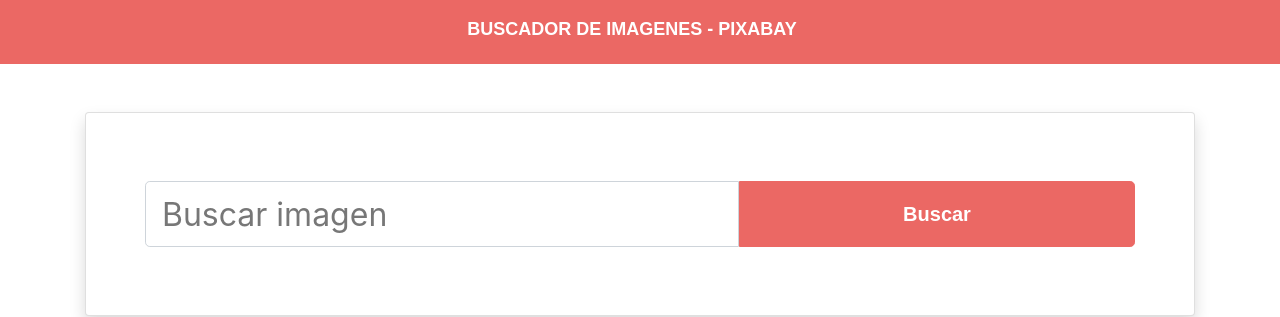
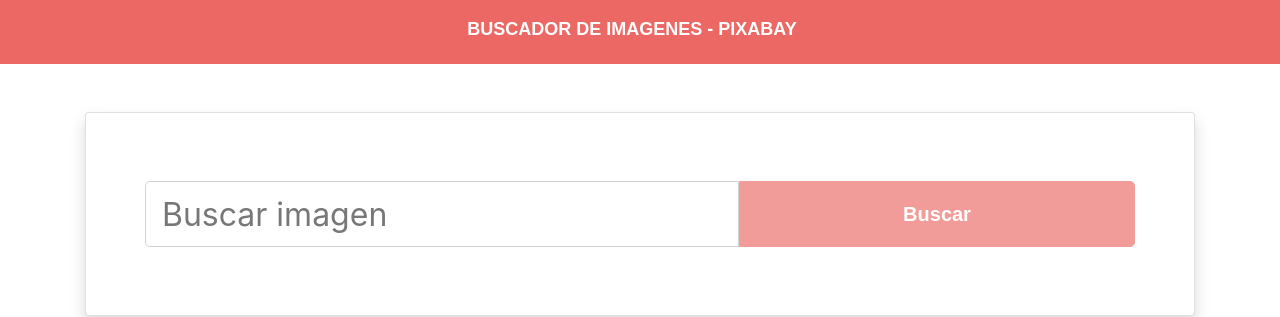
Before and after one commit to jampoolgarcia/app-search-image, an Angular app: page / in a window 1280 px wide. Shown: the top 317 px of the page. Built offline with nearby package versions, Linux system fonts and the light colour scheme; a web font is replaced by a local one.

Commit message:
added searchImages funcionality

```diff
--- a/src/app/components/search-images/search-images.component.html
+++ b/src/app/components/search-images/search-images.component.html
@@ -3,16 +3,20 @@
     <div class="card-body">
       <div class="row my-5 mx-4">
         <div class="col-lg-12">
-          <form>
+          <form #form="ngForm" (submit)="onSubmit()">
             <div class="input-group">
               <input type="search"
                 class="form-control form-control-lg text-lg"
                 name="search"
                 id="search"
+                [(ngModel)]="searchValue"
                 aria-describedby="search"
-                placeholder="Buscar imagen">
-                <button type="button"
-                 class="btn btn-primary btn-lg btn-block w-40 p-0 b-left-0">
+                #search="ngModel"
+                placeholder="Buscar imagen"
+                required>
+                <button type="submit"
+                 class="btn btn-primary btn-lg btn-block w-40 p-0 b-left-0"
+                 [disabled]="form.invalid">
                   Buscar
                 </button>
             </div>
--- a/src/app/components/search-images/search-images.component.ts
+++ b/src/app/components/search-images/search-images.component.ts
@@ -1,4 +1,6 @@
 import { Component, OnInit } from '@angular/core';
+import { Subscription } from 'rxjs';
+import { ImagesService } from 'src/app/services/images.service';
 
 @Component({
   selector: 'app-search-images',
@@ -23,11 +25,17 @@ import { Component, OnInit } from '@angular/core';
     }
   `]
 })
-export class SearchImagesComponent implements OnInit {
+export class SearchImagesComponent {
 
-  constructor() { }
+  public searchValue = '';
 
-  ngOnInit(): void {
+  constructor(public _service: ImagesService) {
+
   }
 
+  onSubmit(){
+    this._service.setSearch(this.searchValue);
+  }
+
+
 }
```
